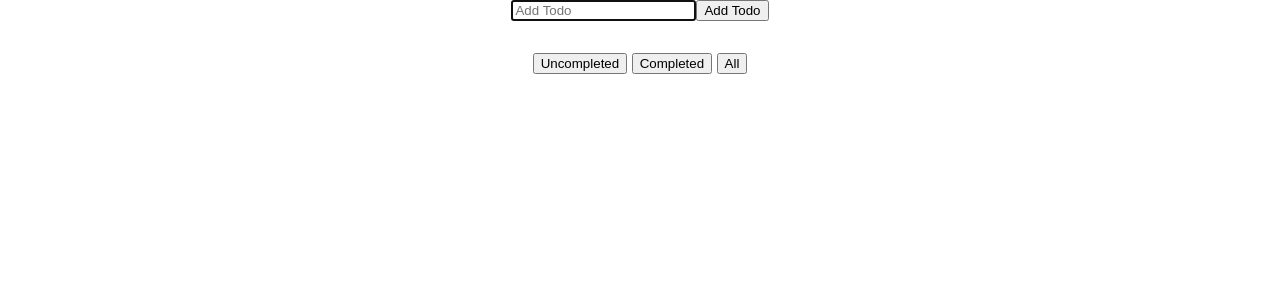
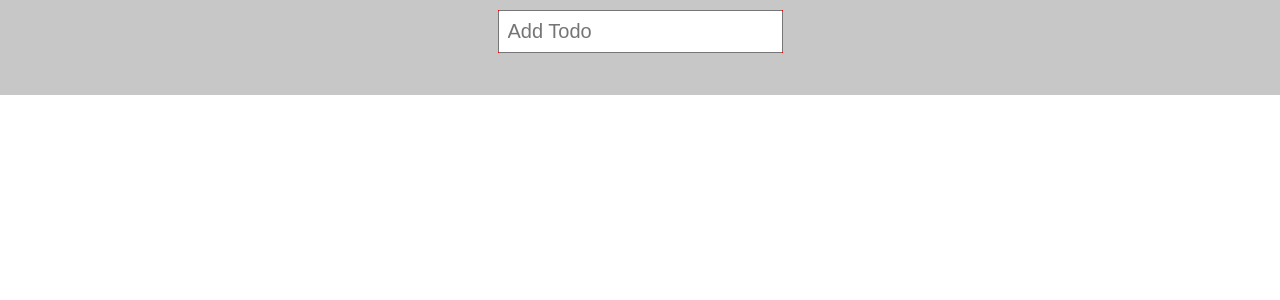
Before and after one commit to deskosekulovic/todo-react, a React (Create React App) app: page / in a window 1280 px wide. Shown: the top 300 px of the page. Built offline with nearby package versions, Linux system fonts and the light colour scheme.

Commit message:
Styles added with css grid

```diff
--- a/src/App.css
+++ b/src/App.css
@@ -1,24 +1,80 @@
+* {
+  margin: 0;
+  padding: 0;
+}
 .App {
-  text-align: center;
-  display: flex;
-  flex-direction: column;
+  display: grid;
+  grid-template-columns: 1fr 1fr 1fr;
+  grid-row-gap: 1em;
+  grid-template-areas:
+  ". form ."
+  ". content ."
+  ". footer .";
+  background: #c7c7c7;
+  padding: 10px;
 }
 
-.App-header {
-  background-color: #222;
-  height: 150px;
-  padding: 20px;
-  color: white;
+form {
+  background: red;
+  grid-area: form;
+  justify-self: center;
+  grid-template-rows: 1fr 1fr;
+}
+
+form>input {
+  font-size: 20px;
+  padding: 8px;
+  outline: none;
+}
+
+ul {
+  /* display: grid; */
+  grid-area: content;
 }
 
 ul>div {
-  display: flex;
+  display: grid;
+  grid-template-columns: 1fr 2fr 1fr;
+  align-items: center;
+  grid-template-areas:
+  "li . button";
   list-style-type: none;
-  flex-direction: row;
-  justify-content: center;
-  margin: 20px;
+  padding: 10px;
+  background: #eee;
+  border-radius: 5px;
+}
+
+ul>div>li:hover, ul>div>button:hover, .footer>button:hover {
+  cursor: pointer;
+}
+
+ul>div:nth-child(odd) {
+  background: #ddd;
+}
+
+ul>div>li {
+  grid-area: li;
+  font-size: 20px;
 }
 
 ul>div>button {
-  margin-left: 20px;
+  grid-area: button;
+  background: #f44336;
+  padding: 8px;
+  border-radius: 4px;
+  border: none;
+  justify-self: end;
 }
+
+.footer {
+  grid-area: footer;
+  display: grid;
+  grid-template-columns: 1fr 1fr 1fr;
+  grid-column-gap: 10%;
+}
+.footer>button {
+  background: #4CAF50;
+  padding: 8px;
+  border-radius: 4px;
+  border: none;
+}
--- a/src/App.js
+++ b/src/App.js
@@ -16,9 +16,8 @@ class App extends Component {
 
   handleChange = e => this.setState({todo: e.target.value});
 
-  onSubmit = e => e.preventDefault();
-
-  addTodo = () => {
+  addTodo = (e) => {
+    e.preventDefault();
     if(this.state.todo.trim().length===0){
       this.setState({todo: ''});
       return;
@@ -46,9 +45,22 @@ class App extends Component {
     const { todos, todo, show } = this.state;
     return (
       <div className="App">
-        <Header onSubmit={this.onSubmit} handleChange={this.handleChange} addTodo={this.addTodo} todo={todo} />
-        <TodoList todos={todos} show={show} toggleCompleted={this.toggleCompleted} deleteTodo={this.deleteTodo} />
-        <Footer showUncompleted={this.showUncompleted} showCompleted={this.showCompleted} showAll={this.showAll} />
+        <Header
+            handleChange={this.handleChange}
+            addTodo={this.addTodo}
+            todo={todo}
+        />
+        <TodoList
+            todos={todos}
+            show={show}
+            toggleCompleted={this.toggleCompleted}
+            deleteTodo={this.deleteTodo}
+        />
+        {todos.length>0 && <Footer
+            showUncompleted={this.showUncompleted}
+            showCompleted={this.showCompleted}
+            showAll={this.showAll}
+        />}
       </div>
     );
   }
--- a/src/components/Footer.js
+++ b/src/components/Footer.js
@@ -1,7 +1,7 @@
 import React from 'react';
 
 const Footer = ({ showUncompleted, showCompleted, showAll }) => (
-  <div>
+  <div className="footer">
     <button onClick={showUncompleted}>Uncompleted</button>{" "}
     <button onClick={showCompleted}>Completed</button>{" "}
     <button onClick={showAll}>All</button>
--- a/src/components/Header.js
+++ b/src/components/Header.js
@@ -1,7 +1,7 @@
 import React from 'react';
 
-const Header = ({ todo, onSubmit, handleChange, addTodo }) => (
-  <form onSubmit={onSubmit}>
+const Header = ({ todo, handleChange, addTodo }) => (
+  <form onSubmit={addTodo}>
     <input
       type="text"
       autoFocus
@@ -9,7 +9,6 @@ const Header = ({ todo, onSubmit, handleChange, addTodo }) => (
       value={todo}
       onChange={handleChange}
     />
-    <button onClick={addTodo}>Add Todo</button>
   </form>
 );
 
--- /dev/null
+++ b/src/components/Item.js
@@ -0,0 +1,11 @@
+import React from 'react';
+import Todo from './Todo.js';
+
+const Item = ({ todo, toggleCompleted, deleteTodo }) => (
+  <div>
+    <Todo todo={todo} toggleCompleted={()=>toggleCompleted(todo.id)} />
+    <button onClick={()=>deleteTodo(todo.id)}>Delete</button>
+  </div>
+);
+
+export default Item;
--- a/src/components/TodoList.js
+++ b/src/components/TodoList.js
@@ -1,38 +1,18 @@
 import React from 'react';
-import Todo from './Todo.js';
+import Item from './Item.js';
 
 const TodoList = ({ todos, show, toggleCompleted, deleteTodo }) => {
-  if(show){
     let completed;
     completed = show==='uncompleted' && false;
     completed = show==='completed' && true;
     return(
       <ul>
-        {todos.map(todo=> todo.completed===completed &&
-            (
-              <div key={todo.id}>
-                <Todo todo={todo} toggleCompleted={()=>toggleCompleted(todo.id)} />
-                <button id={todo.id} onClick={()=>deleteTodo(todo.id)}>Delete</button>
-              </div>
-          )
-
+        {todos.map((todo,i)=> show ? todo.completed===completed &&
+            <Item key={i} todo={todo} toggleCompleted={toggleCompleted} deleteTodo={deleteTodo} />
+           : <Item key={i} todo={todo} toggleCompleted={toggleCompleted} deleteTodo={deleteTodo} />
         )}
       </ul>
     );
-  }
-  return(
-    <ul>
-      {todos.map(todo=>{
-          return (
-            <div key={todo.id}>
-              <Todo todo={todo} toggleCompleted={()=>toggleCompleted(todo.id)} />
-              <button id={todo.id} onClick={()=>deleteTodo(todo.id)}>Delete</button>
-            </div>
-        )
-      })}
-    </ul>
-  );
-
 }
 
 export default TodoList;
--- a/src/index.css
+++ b/src/index.css
@@ -5,6 +5,7 @@ body {
 }
 .completed {
   text-decoration: line-through;
+  color: #f44336;
 }
 .hidden {
   display: none;
```
Also changed, not shown: src/components/Todo.js (+9 -1 lines).
